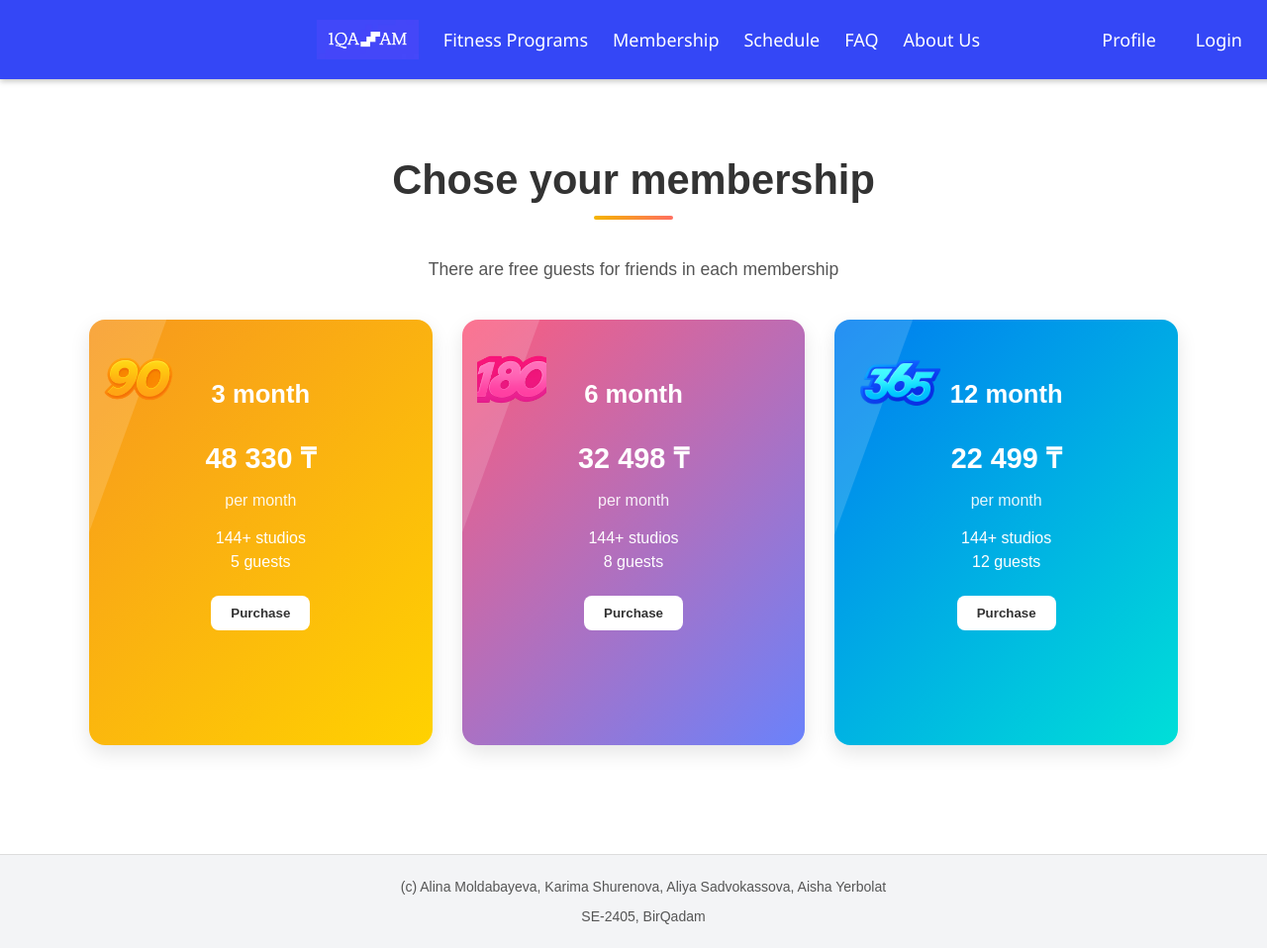
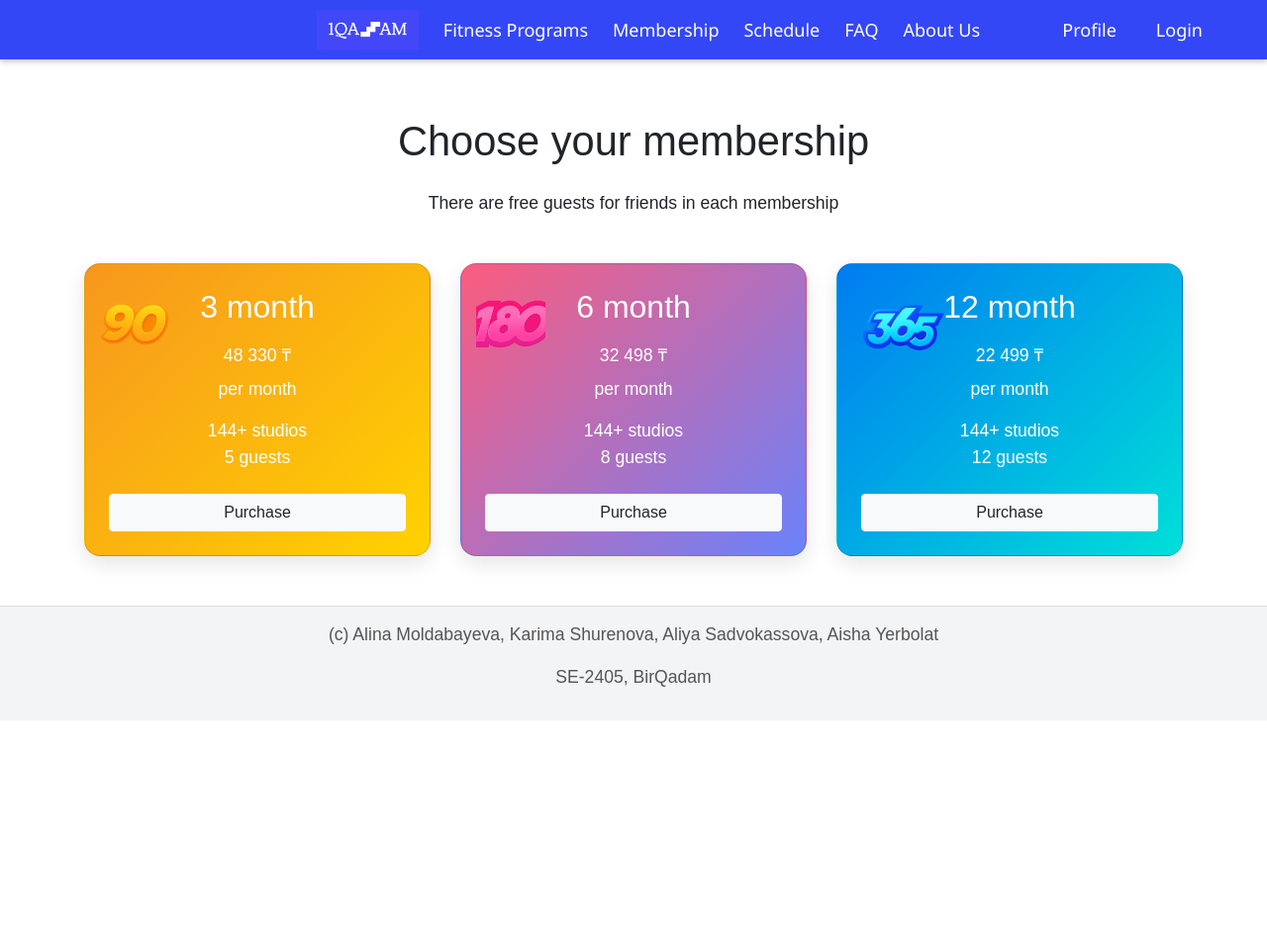
Before and after one commit to Alinaa111/assignment4_web1, a plain HTML site: page pages/karima-membership.html in a window 1280 px wide. Shown: the whole page at 99% size. After the commit the page ends 800 px from the top, so only its background shows below. Drawn offline with nearby package versions, Linux system fonts and the light colour scheme.

Commit message:
task1 and task8

```diff
--- a/pages/karima-membership.html
+++ b/pages/karima-membership.html
@@ -3,75 +3,83 @@
 <head>
   <meta charset="UTF-8">
   <title>Membership – Fitness Project</title>
+  <!-- Bootstrap -->
+  <link rel="stylesheet" href="https://cdn.jsdelivr.net/npm/bootstrap@4.6.2/dist/css/bootstrap.min.css" integrity="sha384-xOolHFLEh07PJGoPkLv1IbcEPTNtaed2xpHsD9ESMhqIYd0nLMwNLD69Npy4HI+N" crossorigin="anonymous">
+  <link rel="stylesheet" href="../styles/shared.css">
   <link rel="stylesheet" href="../styles/karima-membership.css">
-  <link rel="stylesheet" href="../styles/shared.css">
 </head>
 <body>
   <header>
     <div id="navbar"></div>
   </header>
 
+  <main class="container text-center mt-5 mb-5">
+    <h1 class="mb-4">Choose your membership</h1>
+    <p class="subtitle mb-5">There are free guests for friends in each membership</p>
 
-  <main>
-    <h1>Chose your membership</h1>
-    <p class="subtitle">There are free guests for friends in each membership</p>
-
-    <div class="membership-container">
-      <div class="card green">
+    <!-- Bootstrap Cards (Task 8) -->
+    <div class="row g-4">
+      <div class="col-md-4">
+        <div class="card green p-4 position-relative">
           <img src="../images/90.png" alt="3 months membership" class="corner-imagee">
-        <h2>3 month</h2>
-        <p class="price">48 330 ₸</p>
-        <p class="per month">per month</p>
-        <ul>
+          <h2 class="mb-3">3 month</h2>
+          <p class="price fs-4 fw-bold mb-2">48 330 ₸</p>
+          <p class="per mb-3">per month</p>
+          <ul class="mb-4 list-unstyled">
             <li>144+ studios</li>
             <li>5 guests</li>
           </ul>
-        <button>Purchase</button>
+          <button class="btn btn-light">Purchase</button>
+        </div>
       </div>
 
-      <div class="card pink">
-        <img src="../images/180.png" alt="3 months membership" class="corner-imagee">
-        <h2>6 month</h2>
-        <p class="price">32 498 ₸</p>
-        <p class="per month">per month</p>
-        <ul>
+      <div class="col-md-4">
+        <div class="card pink p-4 position-relative">
+          <img src="../images/180.png" alt="6 months membership" class="corner-imagee">
+          <h2 class="mb-3">6 month</h2>
+          <p class="price fs-4 fw-bold mb-2">32 498 ₸</p>
+          <p class="per mb-3">per month</p>
+          <ul class="mb-4 list-unstyled">
             <li>144+ studios</li>
             <li>8 guests</li>
           </ul>
-        <button>Purchase</button>
+          <button class="btn btn-light">Purchase</button>
+        </div>
       </div>
 
-      <div class="card blue">
-        <img src="../images/365.png" alt="3 months membership" class="corner-image">
-        <h2>12 month</h2>
-        <p class="price">22 499 ₸</p>
-        <p class="per">per month</p>
-        <ul>
+      <div class="col-md-4">
+        <div class="card blue p-4 position-relative">
+          <img src="../images/365.png" alt="12 months membership" class="corner-image">
+          <h2 class="mb-3">12 month</h2>
+          <p class="price fs-4 fw-bold mb-2">22 499 ₸</p>
+          <p class="per mb-3">per month</p>
+          <ul class="mb-4 list-unstyled">
             <li>144+ studios</li>
             <li>12 guests</li>
           </ul>
-        <button>Purchase</button>
+          <button class="btn btn-light">Purchase</button>
         </div>
-
-
+      </div>
     </div>
   </main>
 
+  <footer>
+    <div id="contacts"></div>
 
-  <footer>
-        <div id="contacts"> </div>
   </footer>
 
 
+  <!-- Bootstrap JS -->
+  <script src="https://cdn.jsdelivr.net/npm/bootstrap@5.3.2/dist/js/bootstrap.bundle.min.js"></script>
+<script src="https://cdn.jsdelivr.net/npm/jquery@3.5.1/dist/jquery.slim.min.js" integrity="sha384-DfXdz2htPH0lsSSs5nCTpuj/zy4C+OGpamoFVy38MVBnE+IbbVYUew+OrCXaRkfj" crossorigin="anonymous"></script>
+    <script src="https://cdn.jsdelivr.net/npm/popper.js@1.16.1/dist/umd/popper.min.js" integrity="sha384-9/reFTGAW83EW2RDu2S0VKaIzap3H66lZH81PoYlFhbGU+6BZp6G7niu735Sk7lN" crossorigin="anonymous"></script>
+    <script src="https://cdn.jsdelivr.net/npm/bootstrap@4.6.2/dist/js/bootstrap.min.js" integrity="sha384-+sLIOodYLS7CIrQpBjl+C7nPvqq+FbNUBDunl/OZv93DB7Ln/533i8e/mZXLi/P+" crossorigin="anonymous"></script>
   <script>
     fetch("nav-pages.html")
       .then(res => res.text())
       .then(data => {
         document.getElementById("navbar").innerHTML = data;
 
-        document.getElementById("navToggle").addEventListener("click", function () {
-          document.getElementById("navMenu").classList.toggle("active");
-        });
         });
   </script>
 
@@ -82,6 +90,5 @@
         document.getElementById("contacts").innerHTML = data;
       });
   </script>
-
 </body>
 </html>
--- a/styles/karima-membership.css
+++ b/styles/karima-membership.css
@@ -1,164 +1,46 @@
-body {
-  font-family: Arial, sans-serif;
-  margin: 0;
-  padding: 0;
-  background: #ffffff;
-  color: #333;
+/* ===== Task 1: Responsive Typography ===== */
+@media (max-width: 600px) {
+  h1 { font-size: 1.8rem; }
+  p, li { font-size: 0.9rem; }
 }
 
-main {
-  padding: 60px 20px;
-  text-align: center;
+@media (min-width: 601px) and (max-width: 992px) {
+  h1 { font-size: 2.2rem; }
+  p, li { font-size: 1rem; }
 }
 
-h1 {
-  font-size: 2.6rem;
-  margin-bottom: 40px;
-  color: #333;
-  position: relative;
-}
-h1::after {
-  content: "";
-  display: block;
-  width: 80px;
-  height: 4px;
-  background: linear-gradient(90deg, #f4b400, #ff6f61);
-  margin: 12px auto 0;
-  border-radius: 2px;
+@media (min-width: 993px) {
+  h1 { font-size: 2.6rem; }
+  p, li { font-size: 1.1rem; }
 }
 
-.subtitle {
-  margin-bottom: 40px;
-  color: #555;
-  font-size: 1.1rem;
-}
-
-.membership-container {
-  display: flex;
-  justify-content: center;   /* center by gorizontalr */
-  gap: 30px;                 /* spacing between cards */
-  flex-wrap: wrap;           /* so that it can be carried over to small screens */
-  max-width: 1100px;
-  margin: 0 auto;
-}
-.card {
-  flex: 1 1 280px;   /* card's width and adaptibility */
-  min-height: 350px; /*same height */
-}
-
-
+/* ===== Card Styles ===== */
+.green { background: linear-gradient(135deg,#f7971e, #ffd200); color: #fff; }
+.pink { background: linear-gradient(135deg, #fc5c7d, #6a82fb); color: #fff; }
+.blue { background: linear-gradient(135deg, #007cf0, #00dfd8); color: #fff; }
 
 .card {
-  position: relative;
-  padding: 40px 20px;
   border-radius: 16px;
-  color: #fff;
   box-shadow: 0 8px 20px rgba(0,0,0,0.1);
   overflow: hidden;
-  cursor: pointer;
   transition: transform 0.35s ease, box-shadow 0.35s ease;
-}
-
-.card::before {
-  content: "";
-  position: absolute;
-  top: 0; left: -100%;
-  width: 100%; height: 100%;
-  background: rgba(255,255,255,0.15);
-  transform: skewX(-20deg);
-  transition: left 0.5s;
-  z-index: 1;
-}
-.card:hover::before {
-  left: 100%;
 }
 .card:hover {
   transform: translateY(-8px);
   box-shadow: 0 12px 25px rgba(0,0,0,0.2);
 }
 
-.card h2,
-.card p,
-.card .price,
-.card .per,
-.card ul,
-.card button {
-  position: relative;
+/* Corner images */
+.corner-image, .corner-imagee {
+  position: absolute;
+  top: 15px;
+  left: 15px;
   z-index: 2;
 }
+.corner-image { width: 100px; }
+.corner-imagee { width: 70px; top: 25px; }
 
-.card h2 {
-  font-size: 1.6rem;
-  margin-bottom: 12px;
-}
-
-.price {
-  font-size: 1.8rem;
-  font-weight: bold;
-  margin-bottom: 8px;
-}
-
-.per {
-  margin-bottom: 20px;
-  font-size: 1rem;
-  opacity: 0.9;
-}
-
-ul {
-  list-style: none;
-  padding: 0;
-  margin-bottom: 25px;
-}
-ul li {
-  margin: 6px 0;
-  font-size: 1rem;
-}
-
-button {
-  background: #fff;
-  color: #333;
-  padding: 10px 20px;
-  border: none;
-  border-radius: 8px;
-  font-weight: bold;
-  cursor: pointer;
-  transition: all 0.3s ease;
-}
-button:hover {
-  background: #f3f3f3;
-  transform: translateY(-2px);
-}
-
-/* Градиенты карточек */
-.green {
-  background: linear-gradient(135deg,#f7971e, #ffd200);
-}
-.pink {
-  background: linear-gradient(135deg,  #fc5c7d, #6a82fb);
-}
-.blue {
-  background: linear-gradient(135deg,  #007cf0, #00dfd8);
-}
-.corner-image {
-  position: absolute;
-  top: 15px;       /* distance from the top */
-  left: 15px;      /* distance from the left */
-  width: 100px;    /* resize image */
-  height: auto;    /* keep proportions */
-  z-index: 2;      /* make sure image is above gradient */
-}
-
-.corner-imagee {
-  position: absolute;
-  top: 25px;       /* distance from the top */
-  left: 15px;      /* distance from the left */
-  width: 70px;     /* smaller resize */
-  height: auto;    /* keep proportions */
-  z-index: 2;      /* make sure image is above gradient */
-}
-
-
-
+/* Footer */
 footer {
   margin-top: 50px;
   bottom: 0;
--- a/styles/karima-schedule.css
+++ b/styles/karima-schedule.css
@@ -1,129 +1,51 @@
-/* Reset some default styles */
-body, h1, h2, p, button {
-  margin: 0;
-  padding: 0;
-  font-family: Arial, sans-serif;
+/* ===== Task 1: Responsive Typography ===== */
+@media (max-width: 600px) {
+  h1 { font-size: 1.8rem; }
+  p, li { font-size: 0.9rem; }
 }
 
-/* Body background */
-body {
-  background: #ffffff; /* белый фон */
-  text-align: center;
-  color: #333;
-  min-height: 100vh;
-  display: flex;
-  flex-direction: column;
+@media (min-width: 601px) and (max-width: 992px) {
+  h1 { font-size: 2.2rem; }
+  p, li { font-size: 1rem; }
 }
 
-/* Main content */
-main {
-  flex: 1;
-  padding: 60px 20px;
-}
-
-/* Schedule Heading */
-h1 {
-  font-size: 2.4rem;
-  font-weight: bold;
-  margin-bottom: 15px;
-  color: #333;
-  position: relative;
-}
-h1::after {
-  content: "";
-  display: block;
-  width: 80px;
-  height: 4px;
-  background: linear-gradient(90deg, #f4b400, #ff6f61);
-  margin: 12px auto 0;
-  border-radius: 2px;
-}
-
-.subtitle {
-  color: #555;
-  margin-bottom: 40px;
-  font-size: 1.1rem;
-}
-
-/* Membership container */
-.membership-container {
-  display: flex;
-  justify-content: center;
-  margin-top: 30px;
+@media (min-width: 993px) {
+  h1 { font-size: 2.6rem; }
+  p, li { font-size: 1.1rem; }
 }
 
 /* Card */
 .card {
-  position: relative;
-  background: #007cf0;
   border-radius: 16px;
-  padding: 40px 30px;
-  width: 80%;
-  max-width: 600px;
   box-shadow: 0 8px 20px rgba(0,0,0,0.15);
-  color: #333;
-  text-align: center;
   overflow: hidden;
   cursor: pointer;
   transition: transform 0.35s ease, box-shadow 0.35s ease;
-}
-
-/* Card hover animation */
-.card::before {
-  content: "";
-  position: absolute;
-  top: 0; left: -100%;
-  width: 100%; height: 100%;
-  background: rgba(0,0,0,0.05);
-  transform: skewX(-20deg);
-  transition: left 0.5s;
-  z-index: 1;
-}
-.card:hover::before {
-  left: 100%;
 }
 .card:hover {
   transform: translateY(-8px);
   box-shadow: 0 12px 25px rgba(0,0,0,0.25);
 }
 
-/* Inside card */
-.card h2,
-.card p,
-.card button {
-  position: relative;
-  z-index: 2;
+/* Card colors */
+.blue {
+  background: linear-gradient(135deg, #007cf0, #00dfd8);
+  color: #fff;
 }
 
+/* Inside card */
 .card h2 {
-  font-size: 1.8rem;
-  margin-bottom: 15px;
+  font-size: 1.6rem;
+  margin-bottom: 12px;
   color: #ffffff;
 }
-
 .card p {
-  margin-bottom: 25px;
-  font-size: 1.05rem;
+  margin-bottom: 20px;
+  font-size: 1rem;
   color: #f1f1f1;
 }
 
-/* Button */
-button {
-  background: linear-gradient(135deg, #ffffff, #f8f8f8);
-  color: rgb(0, 0, 0);
-  border: none;
-  padding: 12px 30px;
-  font-size: 16px;
-  font-weight: bold;
-  border-radius: 8px;
-  cursor: pointer;
-  transition: transform 0.3s ease, box-shadow 0.3s ease;
-}
-button:hover {
-  transform: translateY(-2px);
-  box-shadow: 0 6px 15px rgba(0,0,0,0.2);
-}
-
+/* Footer */
 footer {
   margin-top: 50px;
   bottom: 0;
```
Also changed, not shown: pages/karima-schedule.html (+27 -17 lines). Lines whose indentation alone changed are shown as unchanged.
